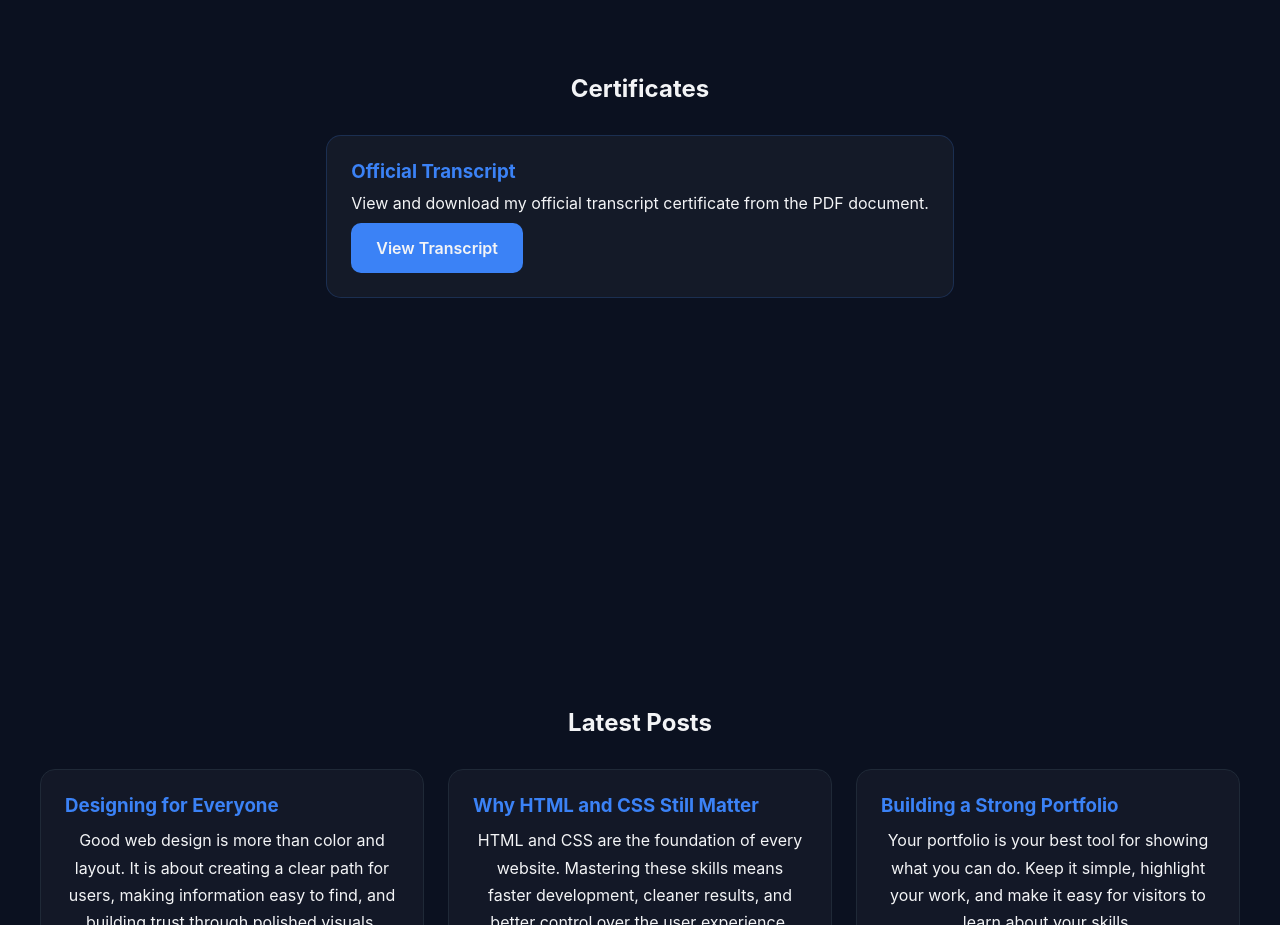
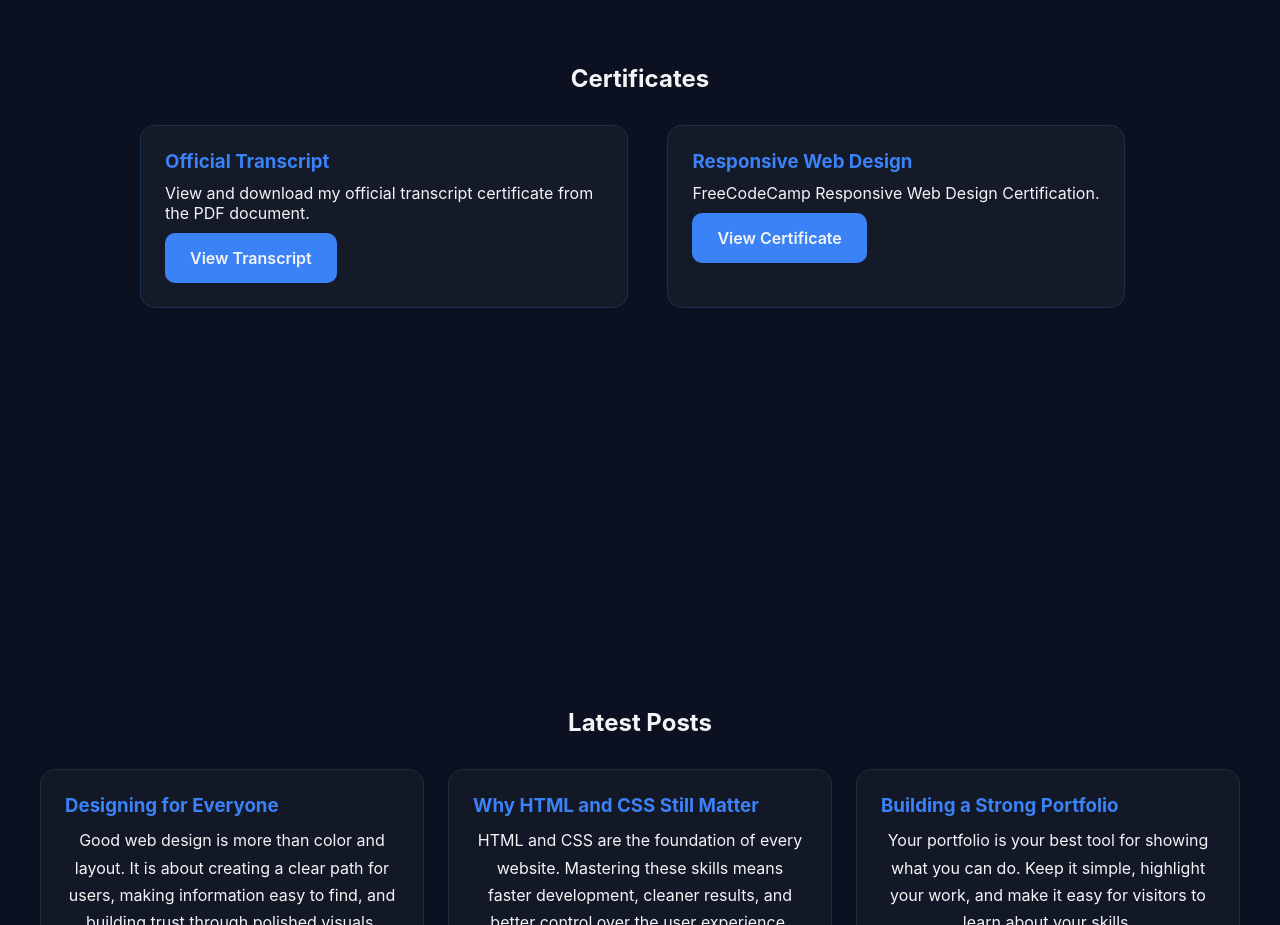
Before and after one commit to suleimanisah01/My-Portfolio-, a plain HTML site: page index.html in a window 1280 px wide. Shown: the part 3860-4785 px from the top of the page. Drawn offline with Linux system fonts and the light colour scheme.

Commit message:
Update index.html with new sections and content
Added a new section for certificates and updated the blog section with new articles.

```diff
--- a/index.html
+++ b/index.html
@@ -162,6 +162,11 @@
                         <p>View and download my official transcript certificate from the PDF document.</p>
                         <a href="transcript.pdf" target="_blank" class="btn">View Transcript</a>
                     </div>
+                      <div class="card">
+                        <h3>Responsive Web Design</h3>
+                        <p>FreeCodeCamp Responsive Web Design Certification.</p>
+                        <a href="https://freecodecamp.org/certification/fcc-bf682fea-bb11-4342-b83f-b6d224ab9f19/responsive-web-design" target="_blank" class="btn">View Certificate</a>
+                    </div>
                 </div>
             </div>
         </section>
```
